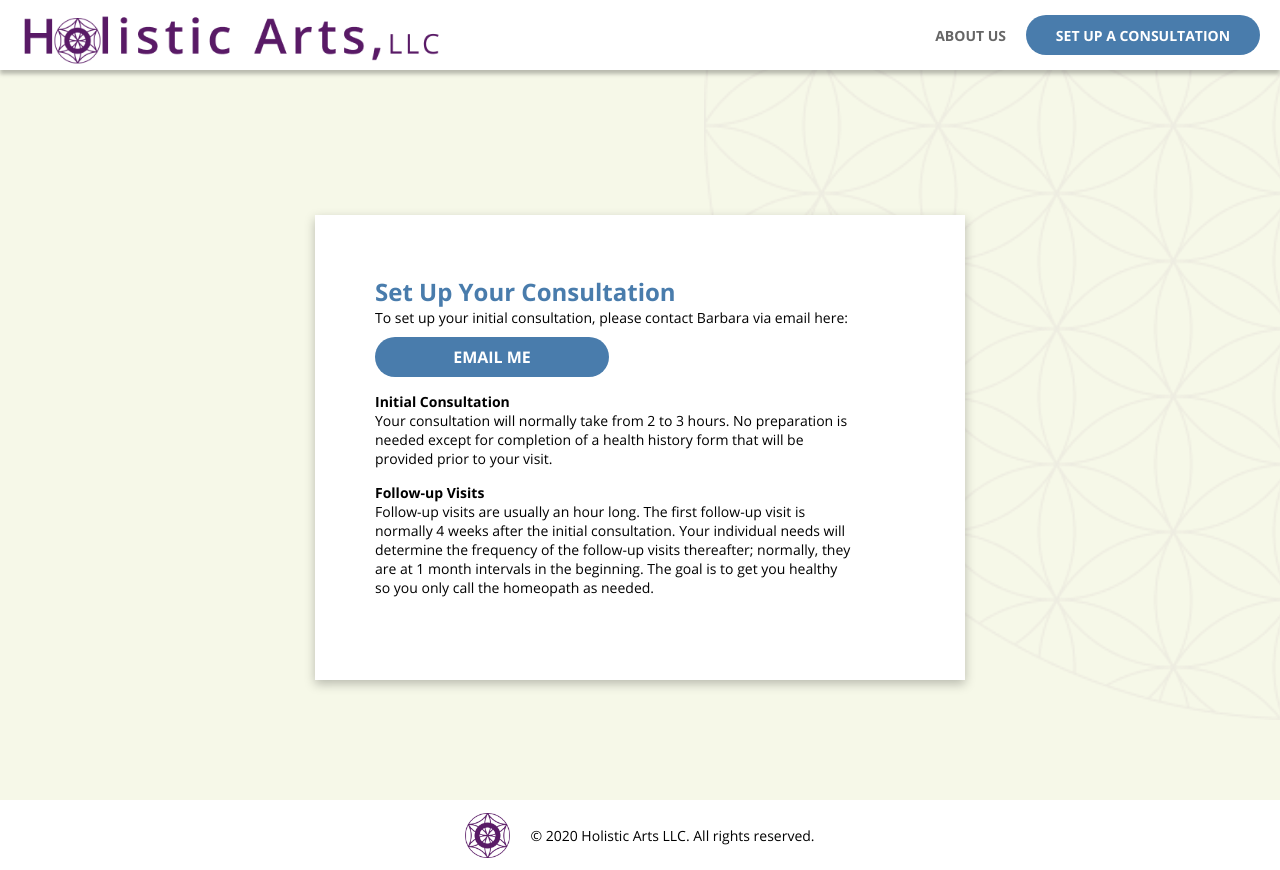
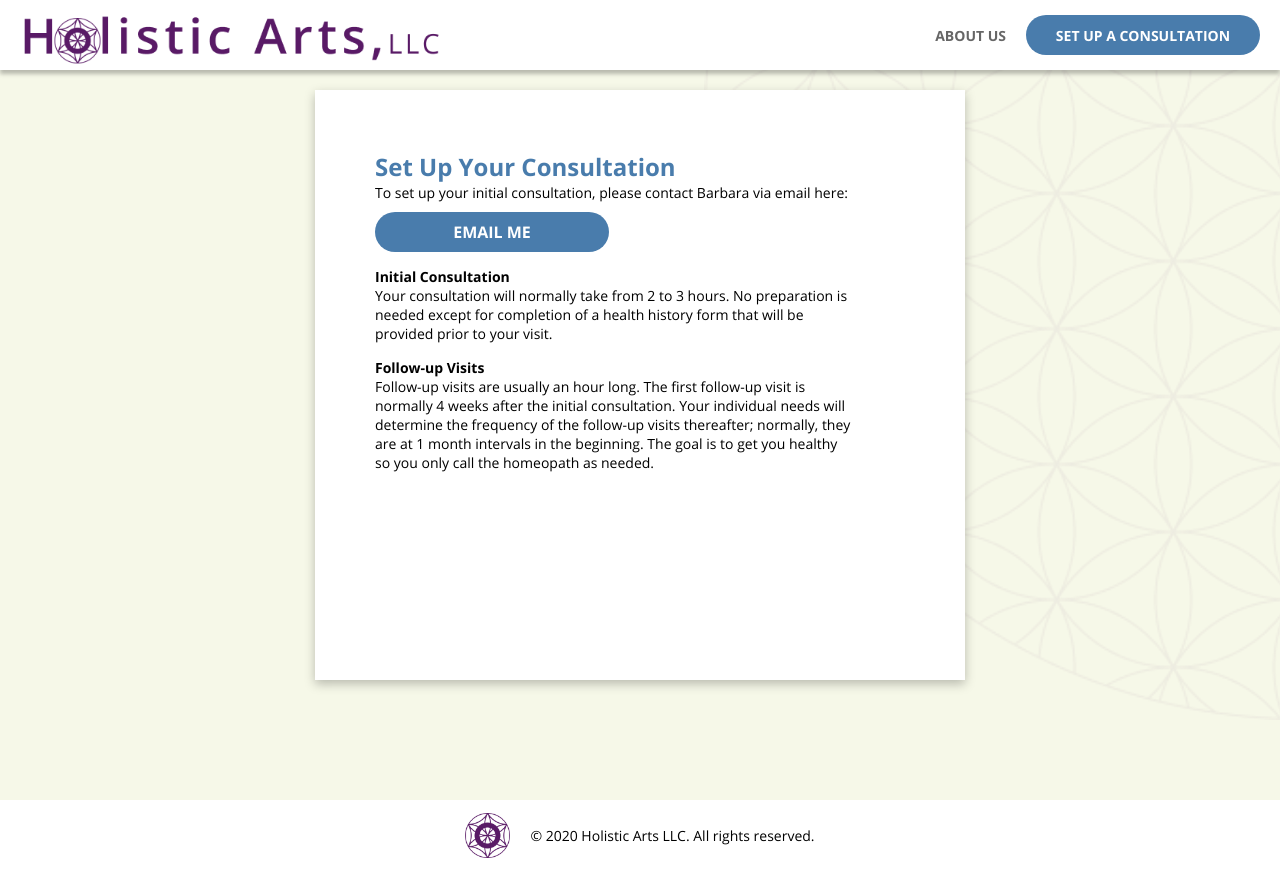
Before and after one commit to joe-gerhard/holistic-arts, a React (Create React App) app: page /consultation in a window 1280 px wide. Built offline with nearby package versions, Linux system fonts and the light colour scheme.

Commit message:
Fix margin on ConsultationPage

```diff
--- a/src/components/ConsultationSection/styles.ts
+++ b/src/components/ConsultationSection/styles.ts
@@ -43,7 +43,6 @@ const Card = styled.div(
     display: flex;
     flex-direction: column;
     padding: 60px;
-    margin-top: 125px;
     font-family: "Open Sans";
     margin-bottom: 100px;
     width: 100%;
--- a/src/pages/App/App.tsx
+++ b/src/pages/App/App.tsx
@@ -11,9 +11,9 @@ function App() {
     <StyledApp>
       <Navbar />
       <Switch>
-        <Route exact path="/" component={LandingPage} />
         <Route exact path="/about" component={AboutPage} />
         <Route exact path="/consultation" component={ConsultationPage} />
+        <Route path="/" component={LandingPage} />
       </Switch>
     </StyledApp>
   );
```
